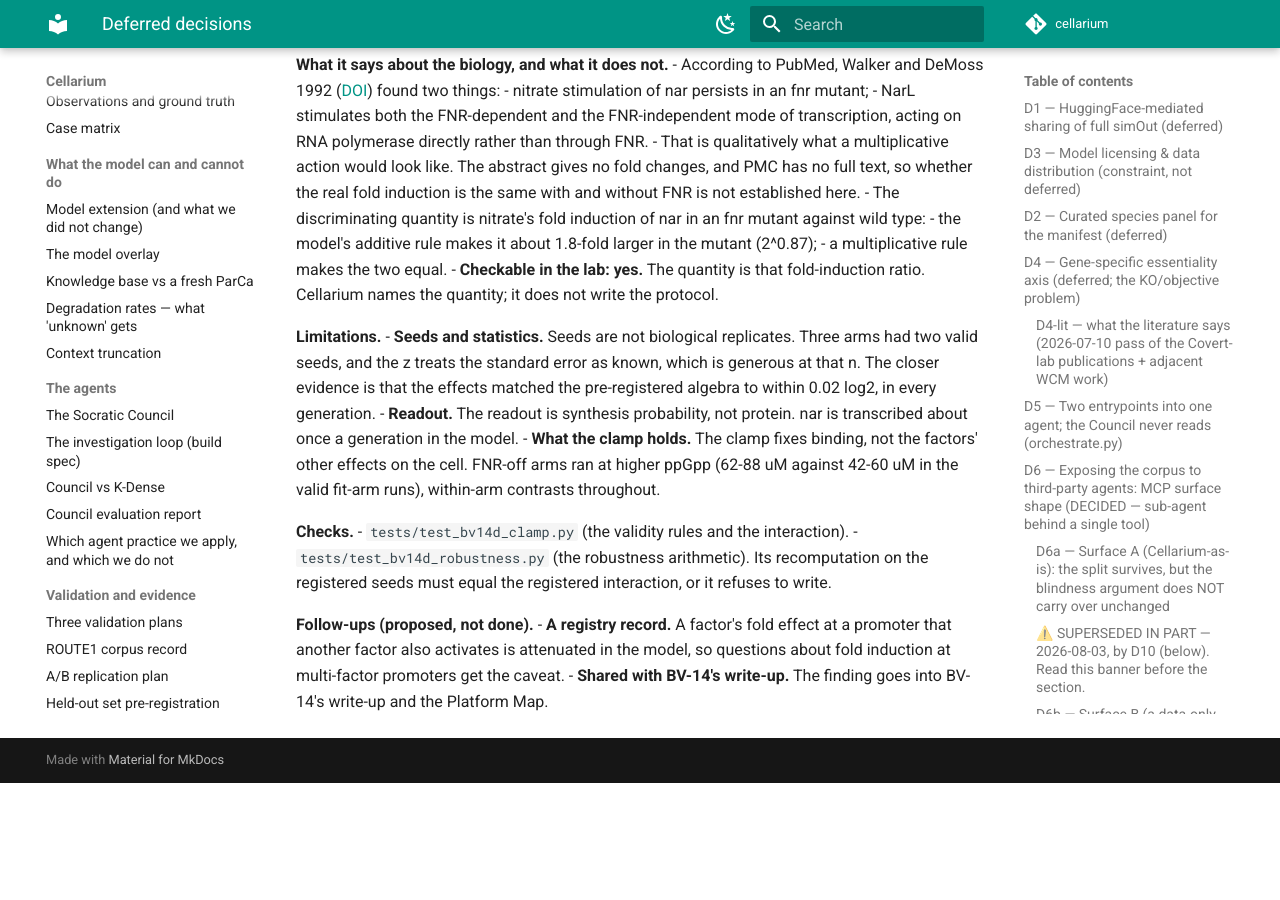
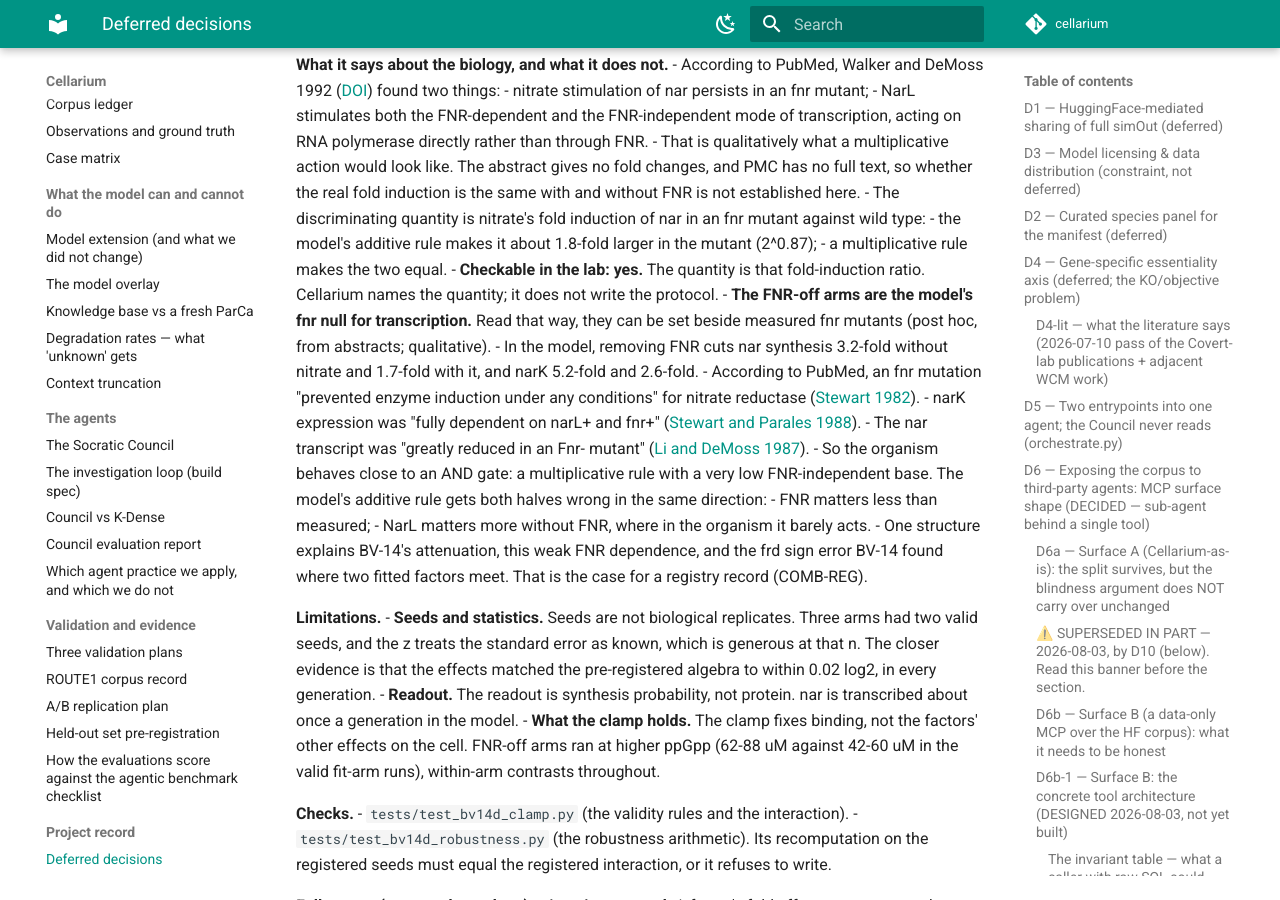
Before and after one commit to evanniko1/cellarium, an MkDocs documentation site: the page built from docs/DECISIONS.md, in a window 1280 px wide and 900 px high, scrolled down 46807 px. Built offline with MkDocs 1.6.1 and Material for MkDocs 9.7.7, drawn with Linux system fonts in a browser that asks for light colours; comment, search, counter and statistics services are not loaded; before the commit the page ends 47590 px from its top, so only the background shows below that; some of the changed text lies outside the part shown.

Commit message:
D18: set BV-14d's FNR-off arms beside measured fnr mutants
The FNR-off arms are the model's fnr null for transcription. Removing FNR cuts nar synthesis 3.2-fold
without nitrate and 1.7-fold with it, and narK 5.2- and 2.6-fold, where an fnr mutation prevented nitrate
reductase induction under any conditions (Stewart 1982) and narK was fully dependent on fnr+ and narL+
(Stewart and Parales 1988). The organism behaves close to an AND gate, a multiplicative rule with a low
FNR-independent base. The model's additive rule errs in the same direction on both halves, which is the
case for the proposed registry record (COMB-REG). This is a post hoc comparison from abstracts and is
labelled so.

Docs only. test_mcp_surface, the one test that reads the decision log, passes (29 tests). The full
suite ran on this tree without this paragraph (1e940cc).

Co-Authored-By: Claude Opus 5.5 <noreply@anthropic.com>

```diff
--- a/docs/DECISIONS.md
+++ b/docs/DECISIONS.md
@@ -1425,6 +1425,22 @@ machine that was otherwise idle. No run was ever owned by two processes.
   - a multiplicative rule makes the two equal.
 - **Checkable in the lab: yes.** The quantity is that fold-induction ratio. Cellarium names the quantity; it does not
   write the protocol.
+- **The FNR-off arms are the model's fnr null for transcription.** Read that way, they can be set beside measured fnr
+  mutants (post hoc, from abstracts; qualitative).
+  - In the model, removing FNR cuts nar synthesis 3.2-fold without nitrate and 1.7-fold with it, and narK 5.2-fold
+    and 2.6-fold.
+  - According to PubMed, an fnr mutation "prevented enzyme induction under any conditions" for nitrate reductase
+    ([Stewart 1982](https://doi.org/10.1128/jb.151.3.1320-1325.1982)).
+  - narK expression was "fully dependent on narL+ and fnr+"
+    ([Stewart and Parales 1988](https://doi.org/10.1128/jb.170.4.1589-1597.1988)).
+  - The nar transcript was "greatly reduced in an Fnr- mutant"
+    ([Li and DeMoss 1987](https://doi.org/10.1128/jb.169.10.4614-4620.1987)).
+- So the organism behaves close to an AND gate: a multiplicative rule with a very low FNR-independent base. The model's
+  additive rule gets both halves wrong in the same direction:
+  - FNR matters less than measured;
+  - NarL matters more without FNR, where in the organism it barely acts.
+- One structure explains BV-14's attenuation, this weak FNR dependence, and the frd sign error BV-14 found where two
+  fitted factors meet. That is the case for a registry record (COMB-REG).
 
 **Limitations.**
 - **Seeds and statistics.** Seeds are not biological replicates. Three arms had two valid seeds, and the z treats the
```
